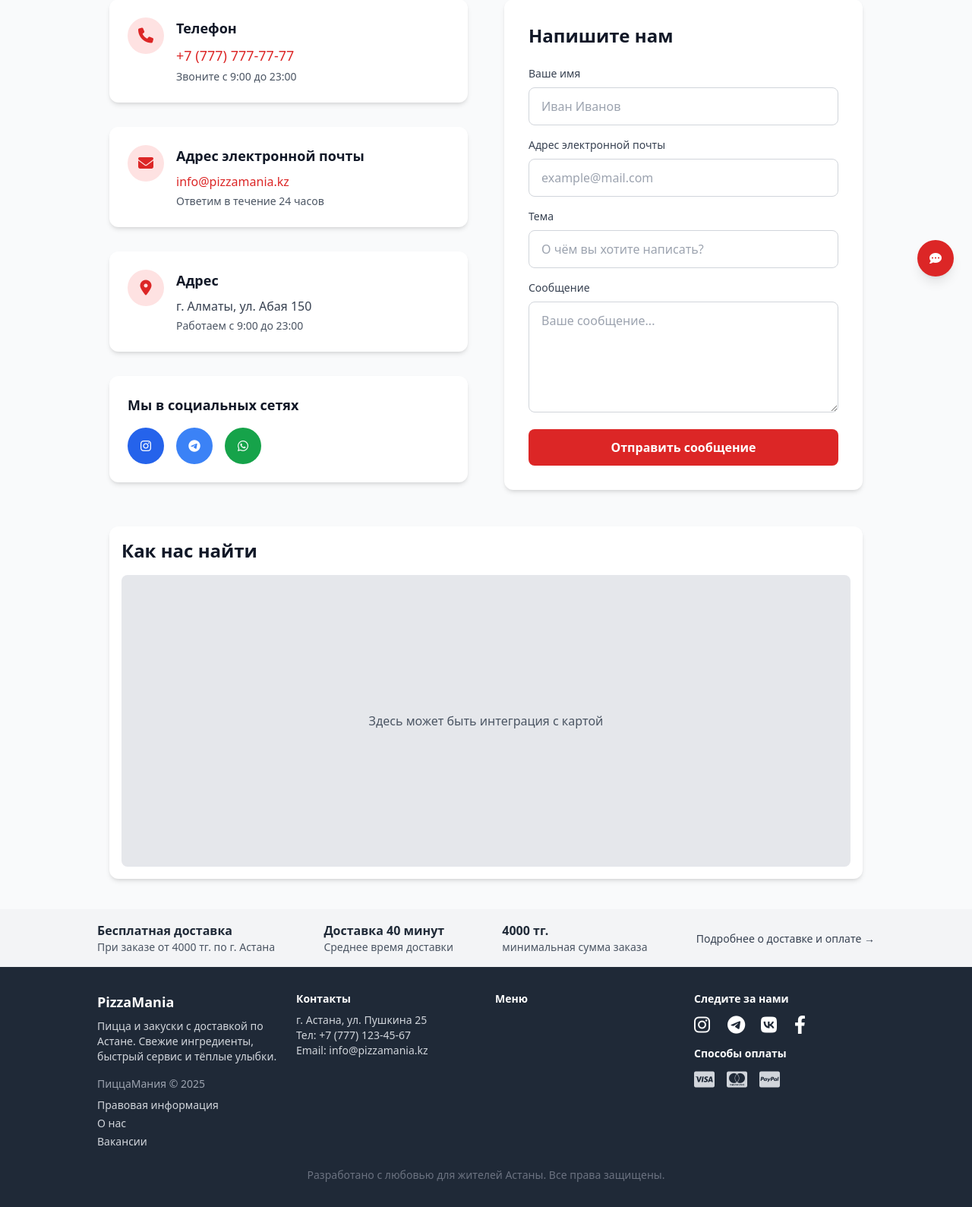
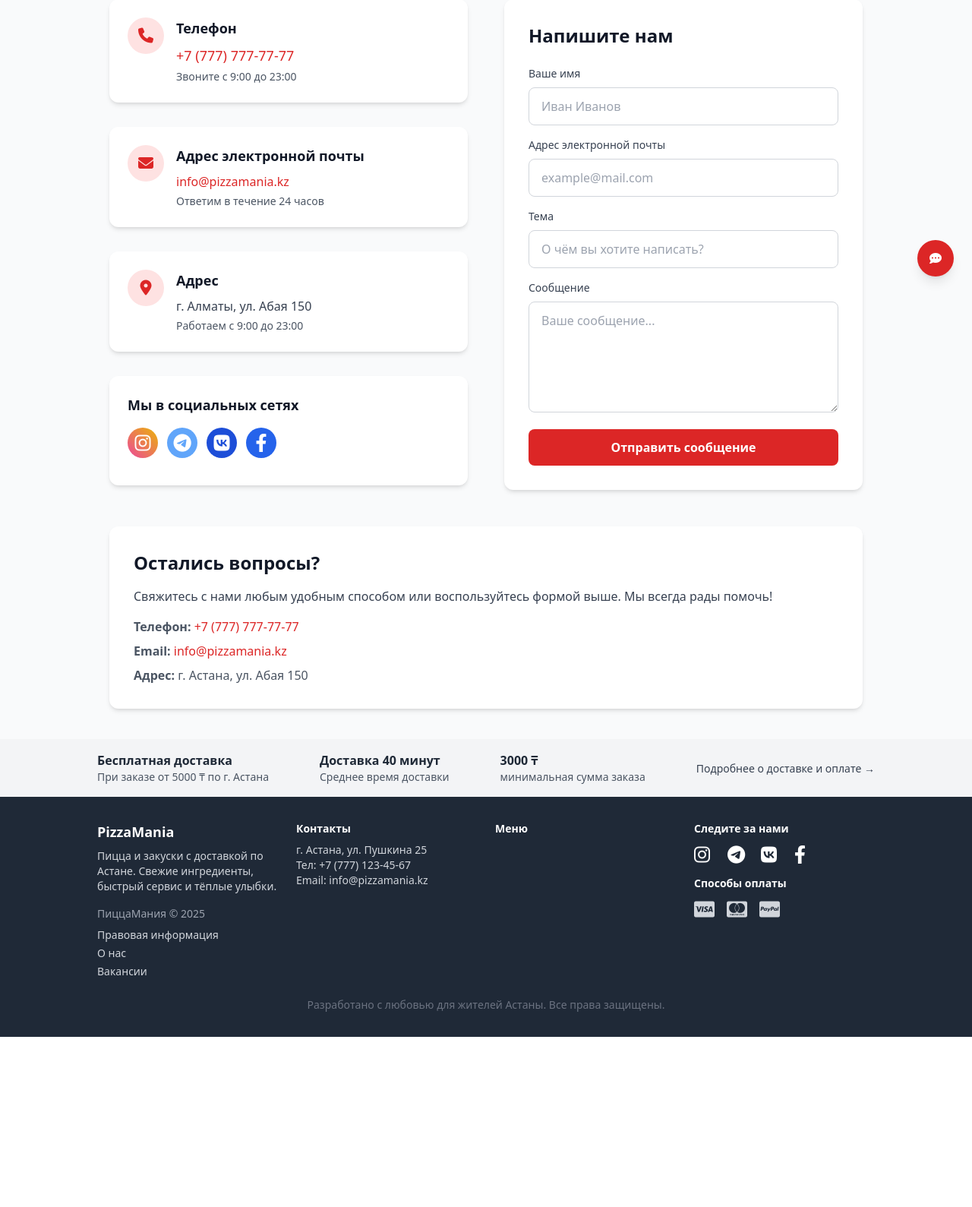
Before and after one commit to Ravexi1/PizzaMania, a Django app: page /ru/contacts/ in a window 1280 px wide. Shown: the part 412-2001 px from the top of the page at 76% size. After the commit the page ends 1777 px from the top, so only its background shows below. Run offline with Django 5.2, Linux system fonts and the light colour scheme; data that the repository does not hold is empty; some libraries are stand-ins or nearby versions.

Commit message:
translations, contacts changed

```diff
--- a/webapp/templates/webapp/base.html
+++ b/webapp/templates/webapp/base.html
@@ -238,14 +238,14 @@
         <div class="max-w-5xl mx-auto flex flex-col md:flex-row items-center justify-between gap-4">
             <div class="flex flex-col">
                 <div class="font-semibold">{% trans "Бесплатная доставка" %}</div>
-                <div class="text-sm text-gray-600">{% trans "При заказе от 4000 тг. по г. Астана" %}</div>
+                <div class="text-sm text-gray-600">{% trans "При заказе от 5000 ₸ по г. Астана" %}</div>
             </div>
             <div class="flex flex-col">
                 <div class="font-semibold">{% trans "Доставка 40 минут" %}</div>
                 <div class="text-sm text-gray-600">{% trans "Среднее время доставки" %}</div>
             </div>
             <div class="flex flex-col">
-                <div class="font-semibold">4000 тг.</div>
+                <div class="font-semibold">3000 ₸</div>
                 <div class="text-sm text-gray-600">{% trans "минимальная сумма заказа" %}</div>
             </div>
             <div>
@@ -291,7 +291,7 @@
                 <h4 class="font-semibold mb-2">{% trans "Следите за нами" %}</h4>
                 <div class="flex items-center gap-3 mb-3">
                     <a href="https://instagram.com" aria-label="Instagram" class="w-8 h-8">{% include 'webapp/partials/icon_instagram.html' %}</a>
-                    <a href="https://t.me/pizzamania" aria-label="Telegram" class="w-8 h-8">{% include 'webapp/partials/icon_telegram.html' %}</a>
+                    <a href="https://t.me/" aria-label="Telegram" class="w-8 h-8">{% include 'webapp/partials/icon_telegram.html' %}</a>
                     <a href="https://vk.com" aria-label="VK" class="w-8 h-8">{% include 'webapp/partials/icon_vk.html' %}</a>
                     <a href="https://facebook.com" aria-label="Facebook" class="w-8 h-8">{% include 'webapp/partials/icon_facebook.html' %}</a>
                 </div>
--- a/webapp/templates/webapp/cart.html
+++ b/webapp/templates/webapp/cart.html
@@ -4,7 +4,7 @@
 
 {% block content %}
 <main class="max-w-5xl mx-auto py-10">
-    <h1 class="text-3xl font-bold mb-8">Корзина</h1>
+    <h1 class="text-3xl font-bold mb-8">{% trans "Корзина" %}</h1>
 
     {% if cart_items %}
     <div class="bg-white rounded-lg shadow-lg p-6">
--- a/webapp/templates/webapp/contacts.html
+++ b/webapp/templates/webapp/contacts.html
@@ -55,17 +55,12 @@
 
             <div class="bg-white p-6 rounded-xl shadow-md">
                 <h3 class="font-bold text-lg mb-4">{% trans "Мы в социальных сетях" %}</h3>
-                <div class="flex gap-4">
-                    <a href="#" class="w-12 h-12 bg-blue-600 text-white rounded-full flex items-center justify-center hover:bg-blue-700 transition">
-                        <i class="fab fa-instagram"></i>
-                    </a>
-                    <a href="#" class="w-12 h-12 bg-blue-500 text-white rounded-full flex items-center justify-center hover:bg-blue-600 transition">
-                        <i class="fab fa-telegram"></i>
-                    </a>
-                    <a href="#" class="w-12 h-12 bg-green-600 text-white rounded-full flex items-center justify-center hover:bg-green-700 transition">
-                        <i class="fab fa-whatsapp"></i>
-                    </a>
-                </div>
+                    <div class="flex items-center gap-3 mb-3">
+                        <a href="https://instagram.com" aria-label="Instagram" class="w-10 h-10 rounded-full flex items-center justify-center bg-gradient-to-tr from-pink-500 to-yellow-500 hover:scale-110 transition">{% include 'webapp/partials/icon_instagram.html' %}</a>
+                        <a href="https://t.me/" aria-label="Telegram" class="w-10 h-10 rounded-full flex items-center justify-center bg-blue-400 hover:scale-110 transition">{% include 'webapp/partials/icon_telegram.html' %}</a>
+                        <a href="https://vk.com" aria-label="VK" class="w-10 h-10 rounded-full flex items-center justify-center bg-blue-700 hover:scale-110 transition">{% include 'webapp/partials/icon_vk.html' %}</a>
+                        <a href="https://facebook.com" aria-label="Facebook" class="w-10 h-10 rounded-full flex items-center justify-center bg-blue-600 hover:scale-110 transition">{% include 'webapp/partials/icon_facebook.html' %}</a>
+                    </div>
             </div>
         </div>
 
@@ -97,12 +92,15 @@
         </div>
     </div>
 
-    <!-- Карта (опционально) -->
-    <div class="mt-12 bg-white p-4 rounded-xl shadow-md">
-        <h2 class="text-2xl font-bold mb-4">{% trans "Как нас найти" %}</h2>
-        <div class="bg-gray-200 h-96 rounded-lg flex items-center justify-center">
-            <p class="text-gray-600">{% trans "Здесь может быть интеграция с картой" %}</p>
-        </div>
+    <!-- Альтернативный блок вместо карты -->
+    <div class="mt-12 bg-white p-8 rounded-xl shadow-md">
+        <h2 class="text-2xl font-bold mb-4">{% trans "Остались вопросы?" %}</h2>
+        <p class="text-gray-700 mb-4">{% trans "Свяжитесь с нами любым удобным способом или воспользуйтесь формой выше. Мы всегда рады помочь!" %}</p>
+        <ul class="text-gray-600 space-y-2">
+            <li><span class="font-semibold">{% trans "Телефон:" %}</span> <a href="tel:+77777777777" class="text-red-600 hover:text-red-700">+7 (777) 777-77-77</a></li>
+            <li><span class="font-semibold">Email:</span> <a href="mailto:info@pizzamania.kz" class="text-red-600 hover:text-red-700">info@pizzamania.kz</a></li>
+            <li><span class="font-semibold">{% trans "Адрес:" %}</span> {% trans "г. Астана, ул. Абая 150" %}</li>
+        </ul>
     </div>
 </main>
 {% endblock %}
--- a/webapp/templates/webapp/delivery_payment.html
+++ b/webapp/templates/webapp/delivery_payment.html
@@ -120,7 +120,7 @@
         <div class="grid grid-cols-1 md:grid-cols-2 gap-6">
             <div>
                 <h4 class="font-semibold text-red-700 mb-2">❓ {% trans "Какой минимум заказа?" %}</h4>
-                <p class="text-gray-700 text-sm">{% trans "Минимум заказа — 1000 ₸. Доставка бесплатна от 3000 ₸." %}</p>
+                <p class="text-gray-700 text-sm">{% trans "Минимум заказа — 3000 ₸. Доставка бесплатна от 5000 ₸." %}</p>
             </div>
             <div>
                 <h4 class="font-semibold text-red-700 mb-2">❓ {% trans "Как долго ждать?" %}</h4>
--- a/webapp/templates/webapp/product_detail.html
+++ b/webapp/templates/webapp/product_detail.html
@@ -1,5 +1,7 @@
 {% extends 'webapp/base.html' %}
 {% load l10n %}
+{% load i18n %}
+
 
 {% block content %}
 <main class="max-w-5xl mx-auto py-10">
```
Also changed, not shown: locale/en/LC_MESSAGES/django.po, locale/kk/LC_MESSAGES/django.po, 2 other files.
